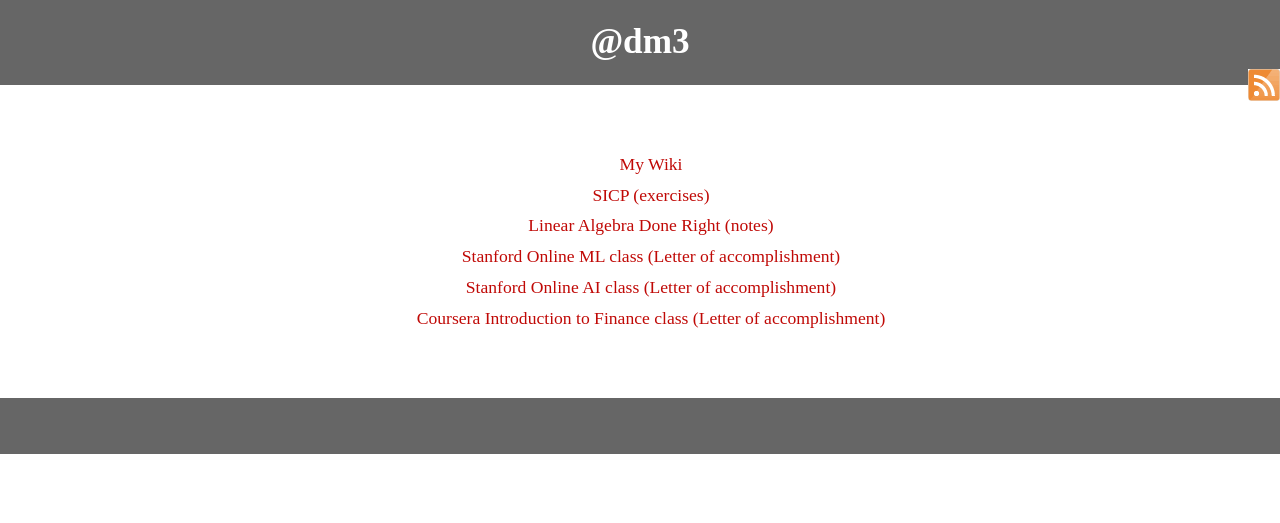
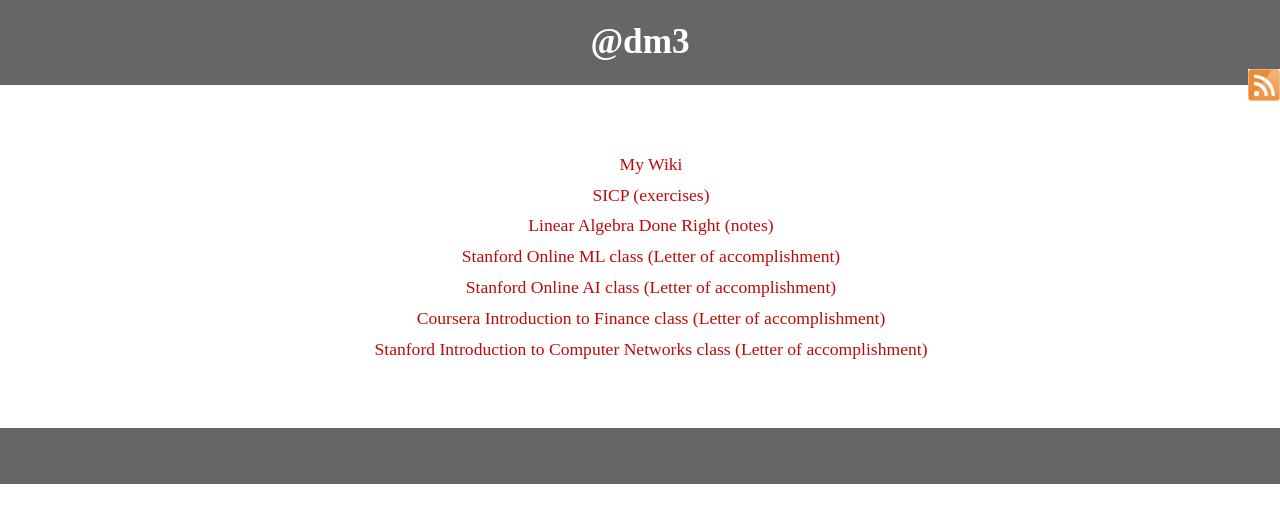
Before and after one commit to dm3/dm3.github.com, a Jekyll site: the page built from books.html, in a window 1280 px wide. Shown: the top 523 px of the page. Built offline with Jekyll 4.4.1, drawn with Linux system fonts in a browser that asks for light colours; nearby versions of some CDN libraries; comment, search, counter and statistics services are not loaded.

Commit message:
introduction to computer networks

```diff
--- a/books.html
+++ b/books.html
@@ -11,5 +11,6 @@
         <li><a href="/data/ml_accomplishment.pdf">Stanford Online ML class (Letter of accomplishment)</a></li>
         <li><a href="/data/ai_accomplishment.pdf">Stanford Online AI class (Letter of accomplishment)</a></li>
         <li><a href="/data/introfinance_accomplishment.pdf">Coursera Introduction to Finance class (Letter of accomplishment)</a></li>
+        <li><a href="/data/networks_accomplishment.pdf">Stanford Introduction to Computer Networks class (Letter of accomplishment)</a></li>
     </ul>
 </div>
```
Also changed, not shown: 1 other file.
